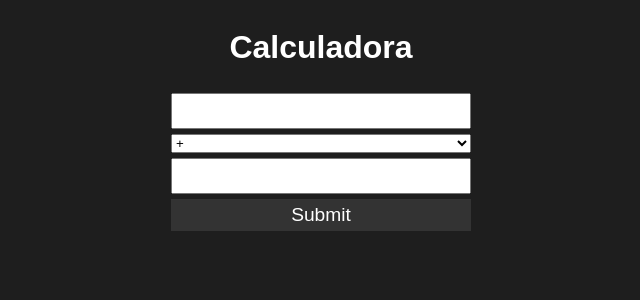
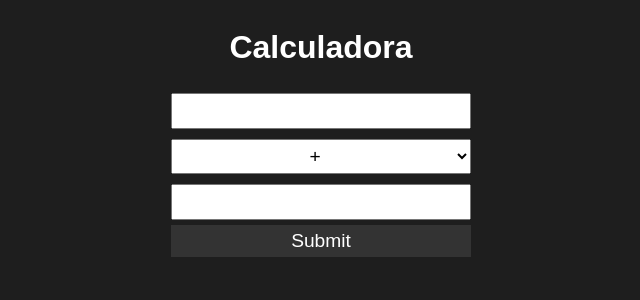
Before and after one commit to disu4635/curso-desarrollo-web, a Django app: page / in a window 1280 px wide. Shown: the top 300 px of the page, without its empty margins (319-959 px from the left). Run offline with Django 4.2, Linux system fonts and the light colour scheme.

Commit message:
styled select

```diff
--- a/calculadora/operaciones/templates/operaciones/math_operation.html
+++ b/calculadora/operaciones/templates/operaciones/math_operation.html
@@ -39,6 +39,12 @@
     p {
       font-size: 1.2rem;
     }
+    select {
+      margin: 5px 0;
+      padding: 5px;
+      font-size: 1.2rem;
+      text-align: center;
+    }
   </style>
 
 </head>
```
